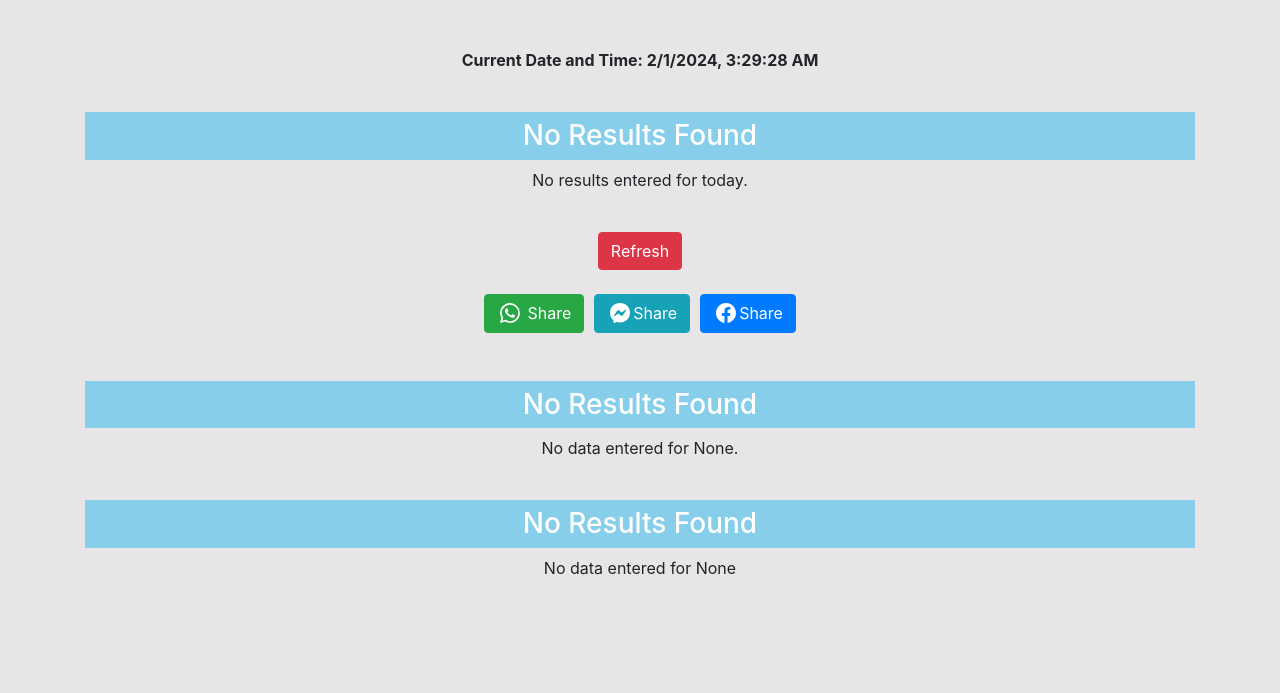
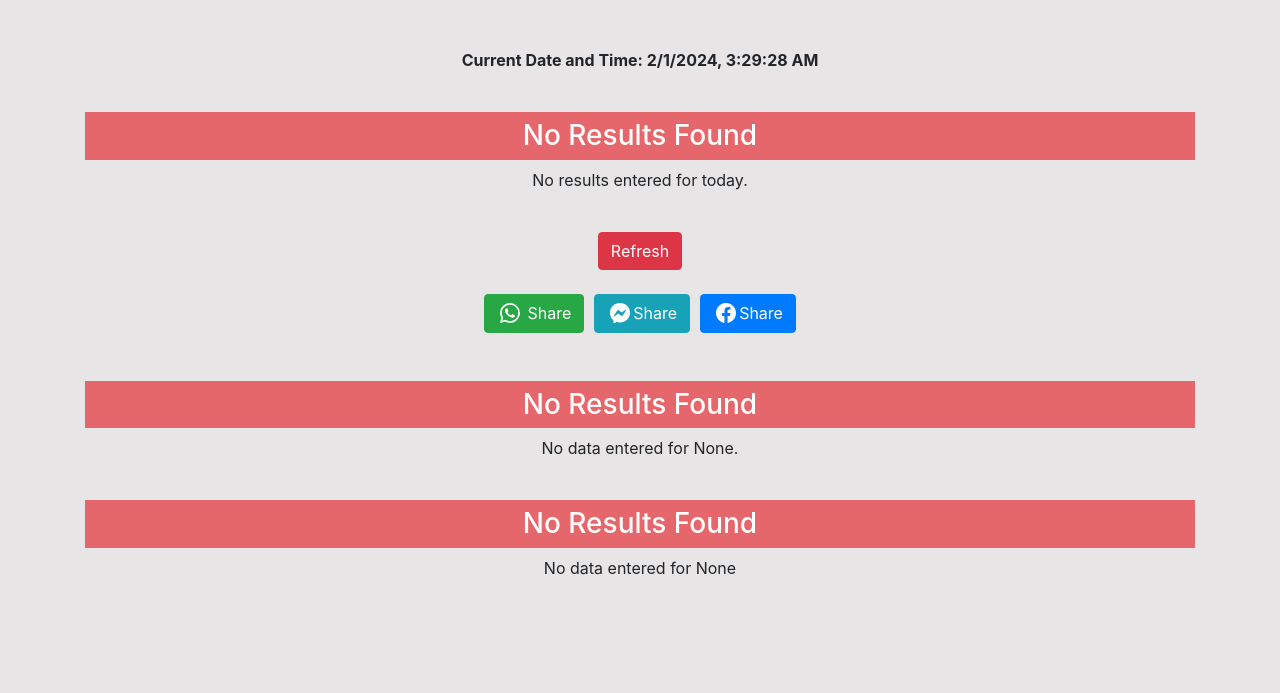
Before and after one commit to samprit-ghosh/Behalaff.in, a Flask app: page / in a window 1280 px wide. Shown: the part 184-877 px from the top of the page. Run offline with Flask 3, Linux system fonts and the light colour scheme; data comes from the database, SQL or seed files in the repository; some libraries are stand-ins or nearby versions; grey boxes are pictures that could not be loaded.

Commit message:
Update index.css

```diff
--- a/static/css/index.css
+++ b/static/css/index.css
@@ -55,7 +55,7 @@
 
 .t-h2{
 padding: 7px;
-background-color:#87CEEB;
+background-color:#E6676B;
 color: white;
 }
 
```
